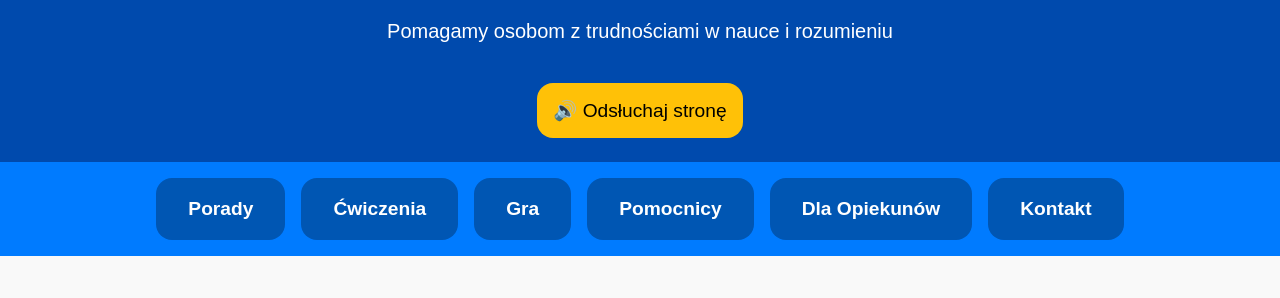
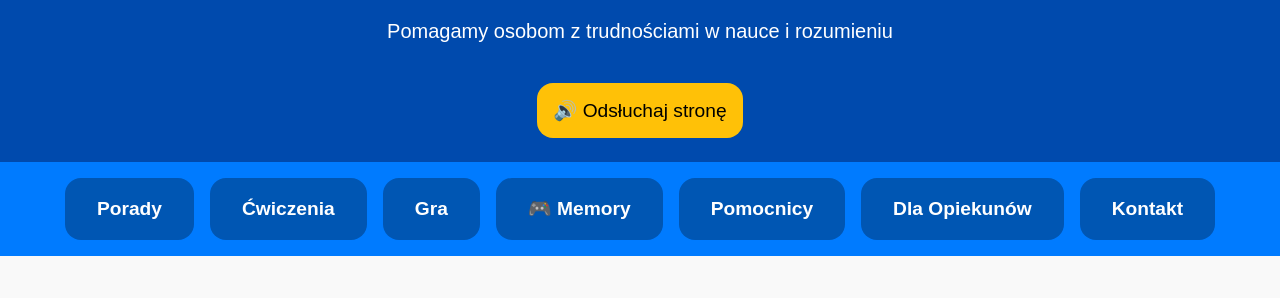
Before and after one commit to Alek50/aiworld, a plain HTML site: page index.html in a window 1280 px wide. Shown: the part 127-425 px from the top of the page. Drawn offline with Linux system fonts and the light colour scheme.

Commit message:
Update index.html

```diff
--- a/index.html
+++ b/index.html
@@ -107,6 +107,7 @@
     <a href="#porady">Porady</a>
     <a href="#cwiczenia">Ćwiczenia</a>
     <a href="#gra">Gra</a>
+    <a href="memory.html">🎮 Memory</a>
     <a href="#pomocnicy">Pomocnicy</a>
     <a href="#dla-opiekunow">Dla Opiekunów</a>
     <a href="#kontakt">Kontakt</a>
```
